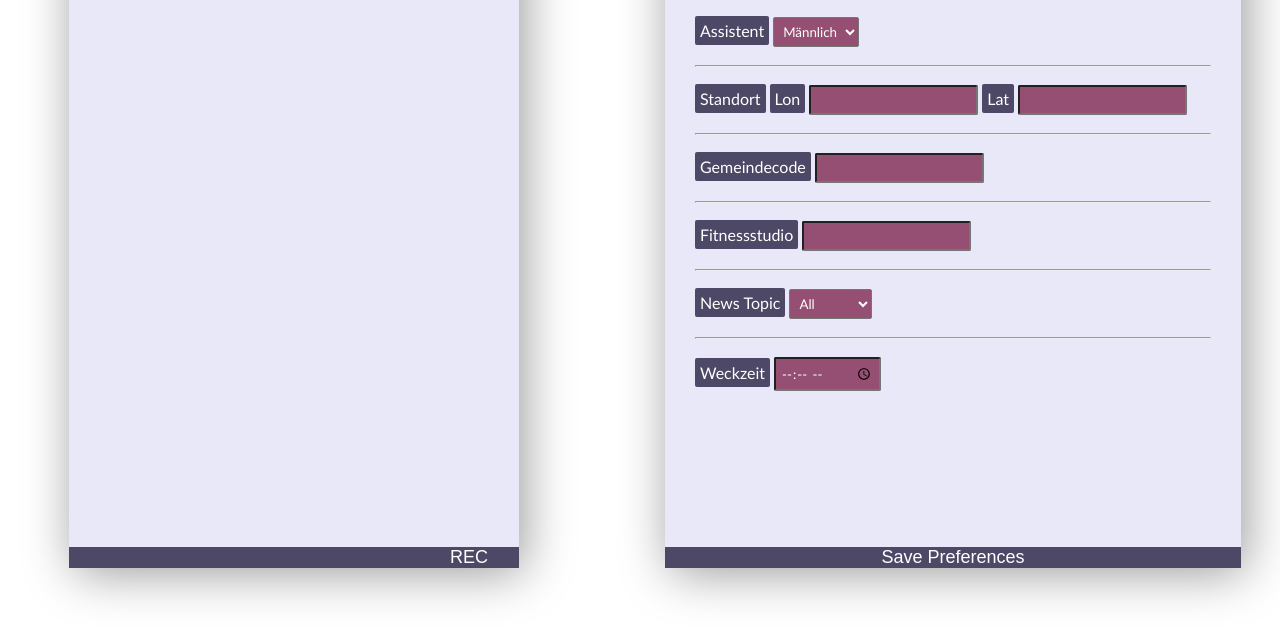
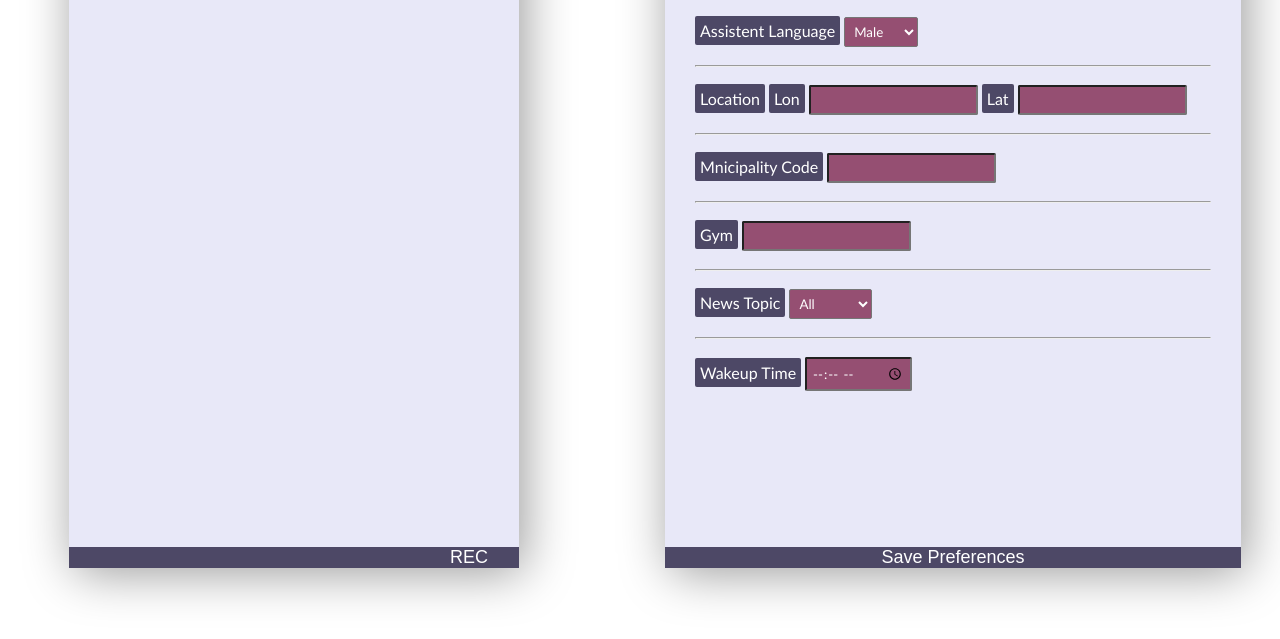
Before and after one commit to clarakuempel/ASWE-Projekt, a website: page static/index.html in a window 1280 px wide. Shown: the part 141-780 px from the top of the page. Drawn offline with Linux system fonts and the light colour scheme; files that its build step writes are made by us from their sources; no server answers; files whose address does not match are found by name.

Commit message:
language preferences

```diff
--- a/static/index.html
+++ b/static/index.html
@@ -47,17 +47,17 @@
           <hr>
           <br> -->
           <div class="form-group">
-            <label class="setting" for="assistent_sex">Assistent</label>
+            <label class="setting" for="assistent_sex">Assistent Language</label>
             <select class="setting2" id="assistent_sex" class="custom-select custom-select-sm" required>
-              <option value="m">Männlich</option>
-              <option value="w">Weiblich</option>
+              <option value="m">Male</option>
+              <option value="w">Female</option>
             </select>
           </div>
           <br>
           <hr>
           <br>
           <div class="form-group mb-2">
-            <label class="setting">Standort</label>
+            <label class="setting">Location</label>
             <label class="setting" for="location_lon">Lon</label>
             <input class="setting2" id="location_lon" class="form-control form-control-sm" type="number" step="any">
 
@@ -68,14 +68,14 @@
           <hr>
           <br>
           <div class="form-group mb2">
-            <label class="setting">Gemeindecode</label>
+            <label class="setting">Mnicipality Code</label>
             <input class="setting2" id="gemeindecode" type="text">
           </div>
           <br>
           <hr>
           <br>
           <div class="form-group mb2">
-            <label class="setting">Fitnessstudio</label>
+            <label class="setting">Gym</label>
             <input class="setting2" id="gym" type="text">
             <!-- todo dropdown liste -->
           </div>
@@ -95,7 +95,7 @@
           <hr>
           <br>
           <div class="form-group mb">
-            <label class="setting">Weckzeit</label>
+            <label class="setting">Wakeup Time</label>
             <input class="setting2" type="time" id="wakeup_time">
           </div>
         </form>
```
